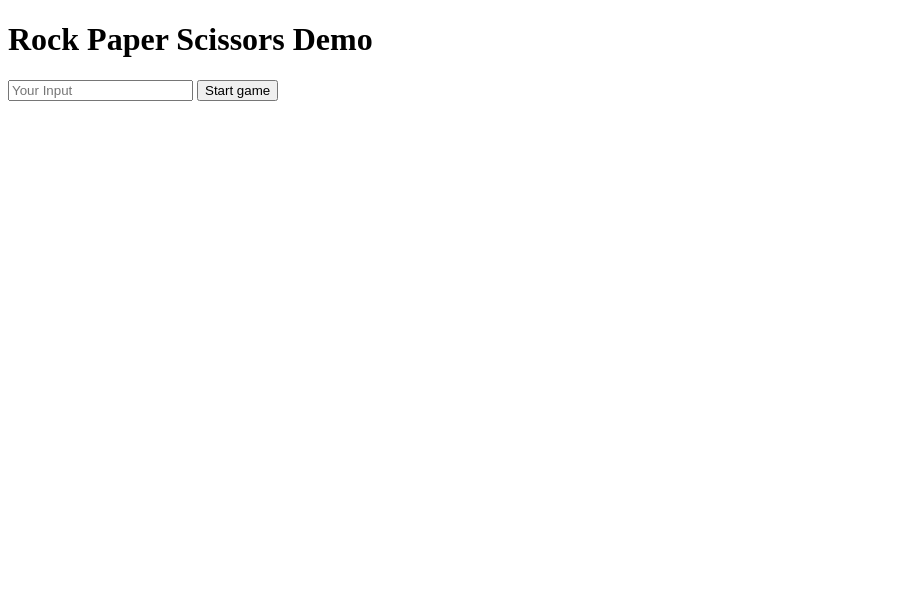
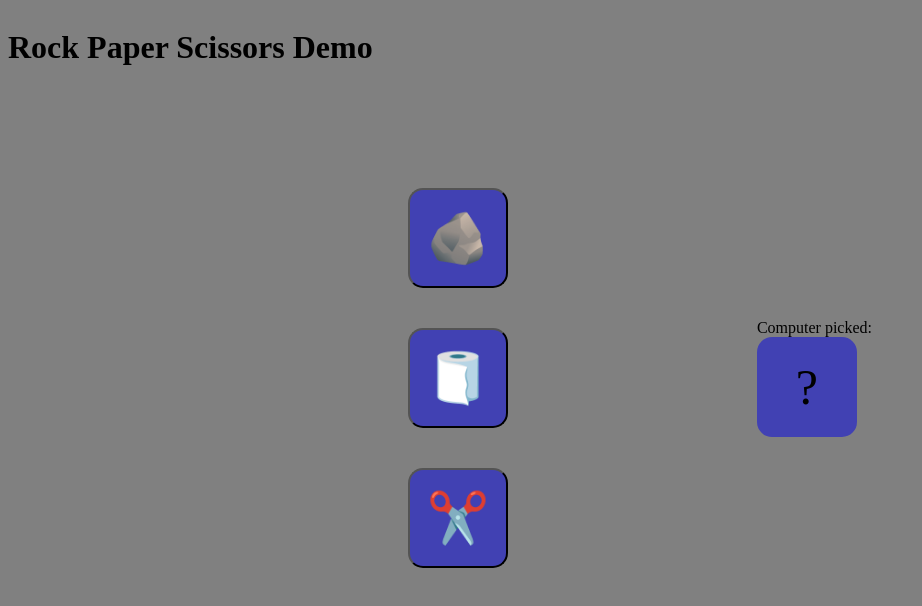
Before and after one commit to Parzing/rock-paper-scissors, a plain HTML site: page index.html in a window 1280 px wide. Shown: the whole page, without its empty margins (0-922 px from the left). Drawn offline with Linux system fonts and the light colour scheme.

Commit message:
Added basic buttons

```diff
--- a/index.html
+++ b/index.html
@@ -4,12 +4,21 @@
     <meta charset="UTF-8">
     <meta name="viewport" content="width=device-width, initial-scale=1.0">
     <title>Document</title>
-    <script src="javascript.js"></script>
+    <script src="javascript.js" defer></script>
     <link rel="stylesheet" href="style.css">
 </head>
 <body>
-    <h1>Rock Paper Scissors Demo</h1>
-    <input placeholder="Your Input">
-    <button id="btn">Start game</button>
+    <h1 id = "demo">Rock Paper Scissors Demo</h1>
+    <div id = "game">
+        <div id = "playerdiv">
+            <button id = "rock">🪨</button>
+            <button id = "paper">🧻</button>
+            <button id = "scissors">✂️</button>
+        </div>
+        <div id = "computerdiv">
+            <div>Computer picked:</div>
+            <div id = "computerchoice">?</div>
+        </div>
+    </div>
 </body>
 </html>
--- a/javascript.js
+++ b/javascript.js
@@ -8,32 +8,15 @@ let computerWins = 0;
 
 let body = document.body;
 
-let buttondiv = document.createElement("div");
-
-let button1 = document.createElement("button");
-let button2 = document.createElement("button");
-let button3 = document.createElement("button");
-
-buttondiv.appendChild(button1);
-buttondiv.appendChild(button2);
-buttondiv.appendChild(button3);
-body.appendChild(buttondiv);
-
-button1.id = "rock";
-button2.id = "paper";
-button3.id = "scissors";
-
 let buttons = document.querySelectorAll("button");
 buttons.forEach((button) => {
-    button.textContent = button.id;
     button.onclick = onClick;
 })
 
 // Function that activates when button is pressed
 function onClick(e) {
-    console.log(e.target.id);
+    playGame(e);
 }
-
 
 
 function playGame() {
--- a/style.css
+++ b/style.css
@@ -0,0 +1,50 @@
+body {
+    background-color: gray;
+    display: flex;
+    flex-direction: column;
+}
+
+#demo {
+
+}
+
+#game {
+    display: flex;
+    flex-direction: row;
+    justify-content: space-between;
+    align-items: center;
+    margin: 100px 400px;
+
+}
+
+#playerdiv {
+    display: flex;
+    flex-direction: column;
+    gap: 40px;
+    flex: 0;
+}
+
+#computerdiv {
+    display: flex;
+    flex-direction: column;
+}
+
+#computerchoice {
+    background-color: rgb(65, 65, 179);
+    font-size: 50px;
+    text-align: center;
+    vertical-align: middle;
+    line-height: 100px;
+    border-radius: 15px;
+    height: 100px;
+    width: 100px;
+}
+
+
+button {
+    background-color: rgb(65, 65, 179);
+    font-size: 50px;
+    border-radius: 15px;
+    height: 100px;
+    width: 100px;
+}
```
